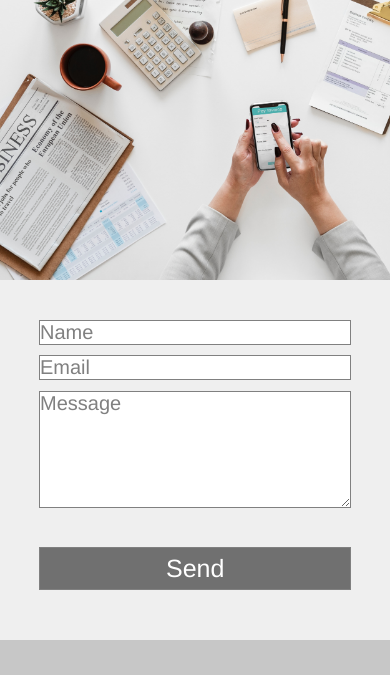
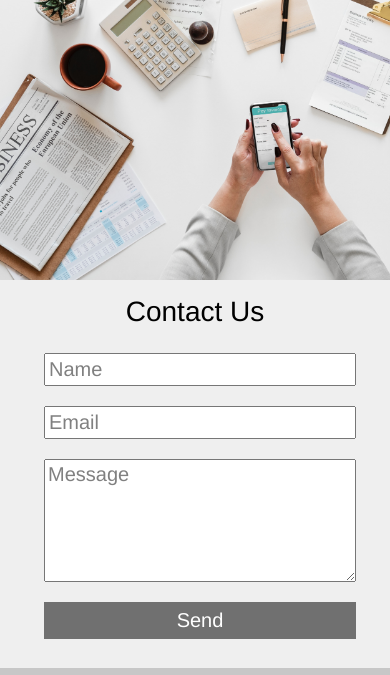
Before and after one commit to ZakiZughbi/MC-Accounting, a plain HTML site: page Contact-Page.html in a window 390 px wide. Shown: the part 98-773 px from the top of the page. Drawn offline with Linux system fonts and the light colour scheme.

Commit message:
rebuilt contact form (front-end)

```diff
--- a/Contact-Page.html
+++ b/Contact-Page.html
@@ -40,14 +40,23 @@
             </div>
         </div>
         <div class="content">
+            <h2>Contact Us</h2>
             <form action="mailto:zakizughbi@icloud.com" method="post" enctype="text/plain">
-                <p>Name: </p>
-                <input type="text" name="name" placeholder="Name"><br>
-                <p>E-mail: </p>
-                <input type="text" name="mail" placeholder="Email"><br>
-                <p>Message: </p>
-                <textarea name="message" rows="5" placeholder="Message"></textarea><br><br>
-                <input id="submitBtn" type="submit" value="Send">
+                <div class="block block1">
+                    <p>Name: </p>
+                    <input type="text" name="name" placeholder="Name">
+                </div>
+                <div class="block block2">
+                    <p>E-mail: </p>
+                    <input type="text" name="mail" placeholder="Email">
+                </div>
+                <div class="block block3">
+                    <p>Message: </p>
+                    <textarea name="message" rows="5" placeholder="Message"></textarea>
+                </div>
+                <div class="block block4">
+                    <input id="submitBtn" type="submit" value="Send">
+                </div>
             </form>
         </div>
         <div id="footer">
--- a/Styles/Contact-Page.css
+++ b/Styles/Contact-Page.css
@@ -162,64 +162,66 @@ span{
     background: #EFEFEF;
     height: auto;
     margin-top: -3px;
+    padding: 4% 0 5%;
+    display: flex;
+    justify-content: center;
+    flex-wrap: wrap;
+}
+
+.content h2{
+    width: 100%;
+    font-weight: 300;
+    font-size: 38px;
+    margin-bottom: 15px;
+    text-align: center;
+
 }
 
 form{
-    padding-top: 5%;
+    display: flex;
+    flex-wrap: wrap;
+    justify-content: flex-end;
+    width: 600px;
 }
 
-form p{
-    display: inline;
-    font-size: 30px;
-    margin: 5%;
-    padding-left: 10%;
+.block{
+    display: flex;
+    justify-content: flex-end;
+    margin: 23px 8% 0 0;
+    font-size: 25px;
     font-weight: 300;
 }
 
 input{
-    background: #fff;
-    width: 50%;
-    border: 1px solid grey;
-    outline: none; /* check waht this is */
-    color: black;
-    font-size: 20px;
-    font-weight: 200;
-    margin-bottom: 3%;
+    font-size: 25px;
+    padding: 3px;
+    width: 460px;
+    margin-left: 10px;
+    font-weight: 300;
+
 }
 
-input:nth-child(2){
-    margin-left: 45px;
+.block4{
+    width: 30%;
+    margin-right: 32%;
+
+
 }
-
-input:nth-child(5){
-    margin-left: 40px;
-}
-
-::-webkit-input-placeholder {
-    color: transparent;
+.block4 input{
+    padding: 7px 0px;
+    background: #707070;
+    outline: none;
+    color: #FFFF;
+    border: none;
 }
 
 textarea{
-    background: #fff;
-    width: 50%;
-    border: 1px solid grey;
-    outline: none; /* check waht this is */
-    color: black;
-    font-size: 20px;
-    font-weight: 200;
-    margin-bottom: 3%;
-    position: absolute;
-}
+    font-size: 25px;
+    padding: 3px;
+    width: 460px;
+    margin-left: 10px;
+    font-weight: 300;
 
-#submitBtn{
-    width: 80px;
-    background: #707070;
-    color: white;
-    font-size: 25px;
-    margin-top: 120px;
-    font-weight: 300;
-    padding: 6px;
-    margin-left: 29%;
 }
 
 /* Footer Styles */
@@ -264,10 +266,6 @@ textarea{
         margin-left: 18%;
     }
 
-    #submitBtn{
-        margin-left: 31.5%;
-    }
-
 }
 
 @media only screen and (max-width: 1200px){
@@ -275,11 +273,6 @@ textarea{
     .menu{
         height: 110px;
     }
-
-    #submitBtn{
-        margin-left: 33.5%;
-    }
-
 
 }
 
@@ -298,30 +291,28 @@ textarea{
         display: none;
     }
 
-    input{
-        margin-left: 0 !important;
-        width: 89%;
+    form{
+        width: 100%;
+        justify-content: center;
+    }
+
+    .content h2{
+        font-size: 28px
+    }
+
+    .block{
+        width: 100%;
+        justify-content: center;
+        margin: 10px 0;
+    }
+
+    input, textarea{
+        width: 80%;
+        font-size: 20px;
     }
 
     ::-webkit-input-placeholder {
         color: grey;
-    }
-
-    input:nth-child(2){
-        margin-top: 20px;
-    }
-
-    textarea{
-        width: 80%;
-    }
-
-    #submitBtn{
-        width: 89%;
-        margin-bottom: 50px;
-    }
-
-    form{
-        margin-left: 10%;
     }
 
     #navbar ul{
```
Also changed, not shown: 1 other file.
